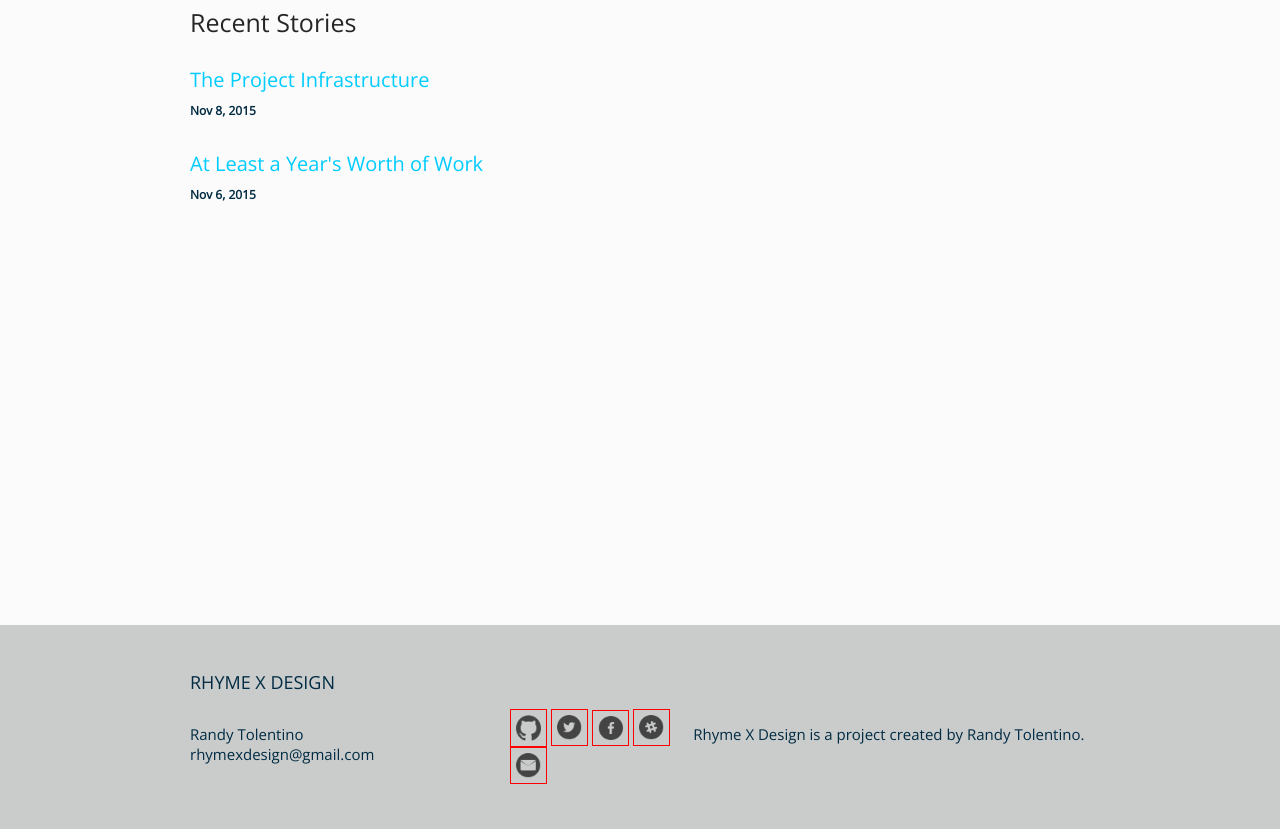
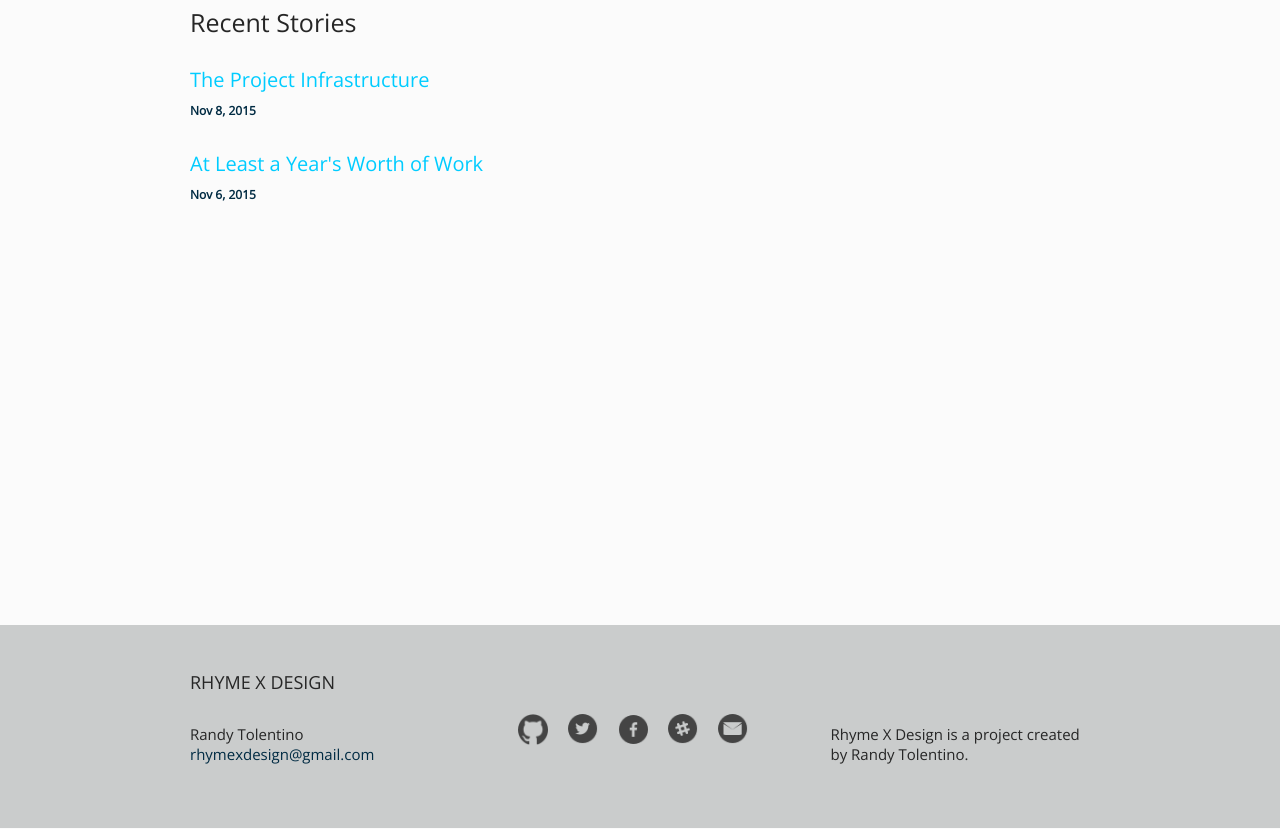
Before and after one commit to designrhyming/designrhyming, a Jekyll site: the page built from index.html, in a window 1280 px wide. Shown: the part 1000-1829 px from the top of the page. Built offline with Jekyll 4.4.1, drawn with Linux system fonts in a browser that asks for light colours.

Commit message:
fixed footer icons and shit

```diff
--- a/_sass/_layout.scss
+++ b/_sass/_layout.scss
@@ -140,7 +140,7 @@
 .site-footer {
     padding: $spacing-unit 0;
     background-color: $grey;
-    color: $darkblue;
+    color: $black;
 }
 
 .footer-heading {
@@ -152,22 +152,21 @@
 .social-media-list {
     list-style: none;
     margin-left: 0;
-    color: $darkblue;
+    color: $black;
     padding-left: 0;
 }
 
 .social-media-list {
     margin-top: 0;
     img {
-        width: 25px;
-        border: 1px solid red;
+        width: 30px;
         padding: 5px;
     }
 }
 
 .footer-icon {
-    vertical-align: middle;
     display: inline;
+    margin: 0 3px 0 3px;
 }
 
 .footer-col-wrapper {
@@ -181,32 +180,26 @@
     float: left;
     margin-bottom: $spacing-unit / 2;
     padding-left: $spacing-unit / 2;
-    color: $darkblue;
+    color: $black;
 }
 
-.footer-col-1 {
+.footer-col-1, .footer-col-2 {
     width: -webkit-calc(35% - (#{$spacing-unit} / 2));
     width:         calc(35% - (#{$spacing-unit} / 2));
 }
 
-.footer-col-2 {
-    width: -webkit-calc(20% - (#{$spacing-unit} / 2));
-    width:         calc(20% - (#{$spacing-unit} / 2));
-}
-
 .footer-col-3 {
-    width: -webkit-calc(45% - (#{$spacing-unit} / 2));
-    width:         calc(45% - (#{$spacing-unit} / 2));
+    width: -webkit-calc(30% - (#{$spacing-unit} / 2));
+    width:         calc(30% - (#{$spacing-unit} / 2));
 }
 
 @include media-query($on-laptop) {
-    .footer-col-1,
-    .footer-col-2 {
+    .footer-col-1 {
         width: -webkit-calc(50% - (#{$spacing-unit} / 2));
         width:         calc(50% - (#{$spacing-unit} / 2));
     }
 
-    .footer-col-3 {
+    .footer-col-3, .footer-col-2 {
         width: -webkit-calc(100% - (#{$spacing-unit} / 2));
         width:         calc(100% - (#{$spacing-unit} / 2));
     }
```
